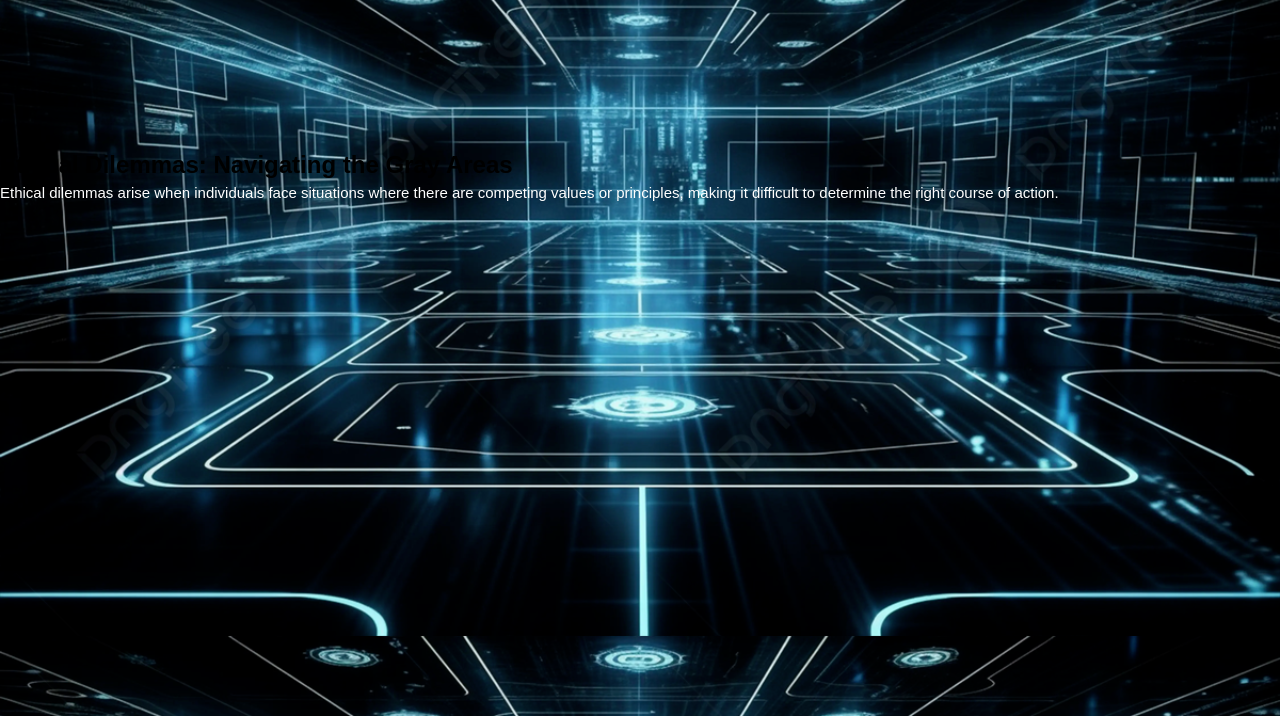
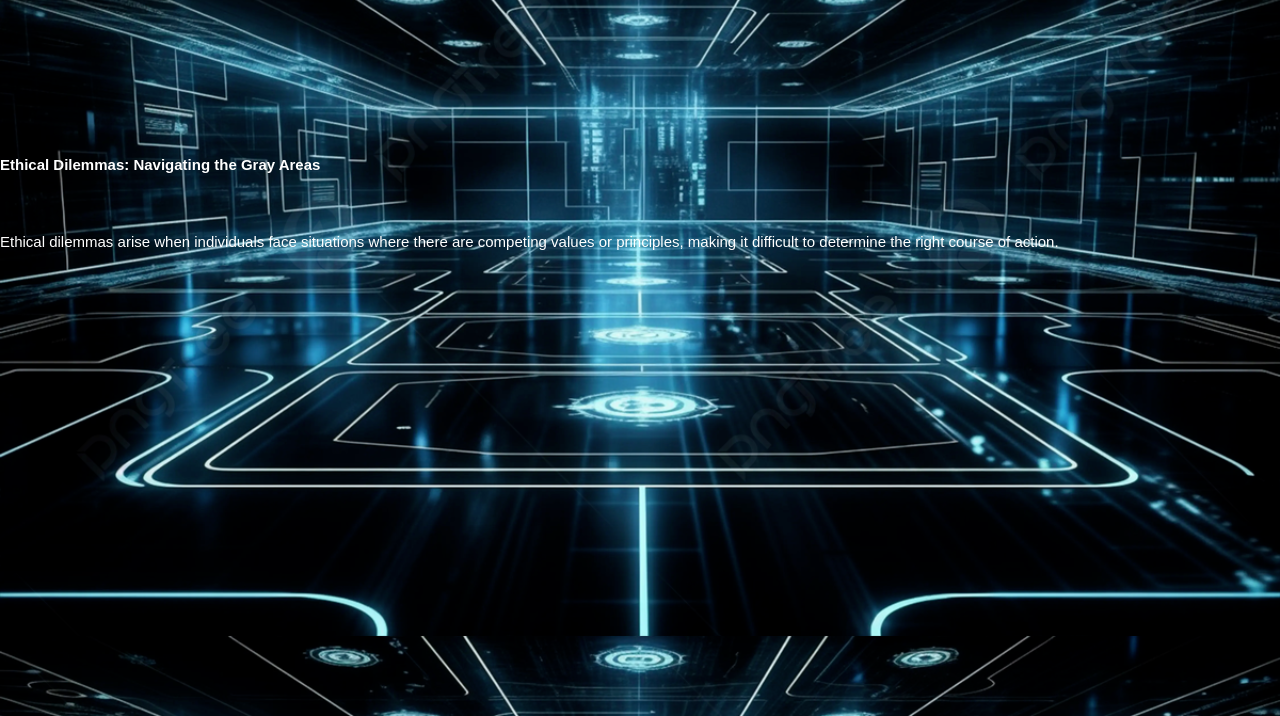
Before and after one commit to leramea2006/Ethical_Dilemmas, a plain HTML site: page index.html in a window 1280 px wide. Shown: the part 84-800 px from the top of the page. Drawn offline with Linux system fonts and the light colour scheme.

Commit message:
Update index.html

```diff
--- a/index.html
+++ b/index.html
@@ -23,7 +23,7 @@
         </header>
         <div class="content">
             <div class="main-text">
-                 <h2>Ethical Dilemmas: Navigating the Gray Areas</h2>
+                 <h2><p style= "color : white;">Ethical Dilemmas: Navigating the Gray Areas</h2></p>
                  <p>Ethical dilemmas arise when individuals face situations where there are competing values or principles, making it difficult to determine the right course of action.</p>
 
             </div>
```
